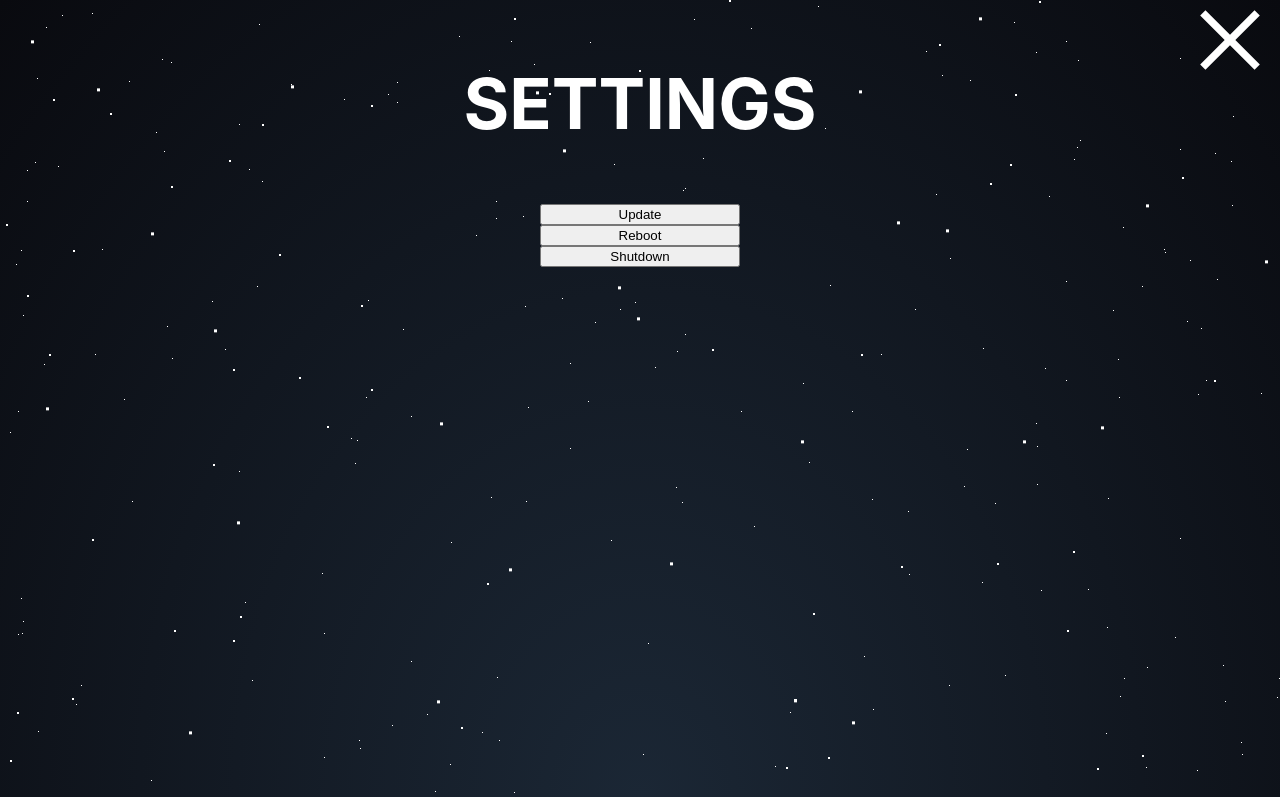
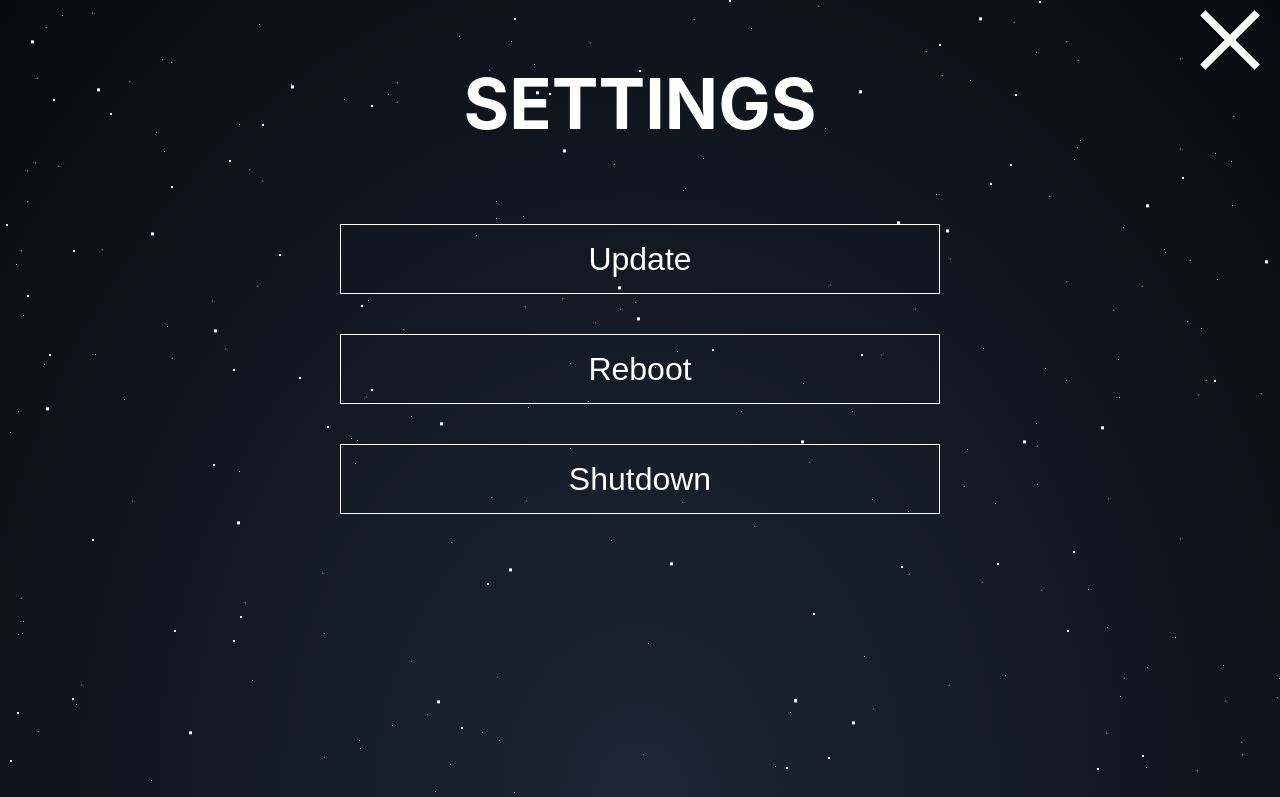
Before and after one commit to rdeepak2002/HomeHub, a React (Create React App) app: page /#/settings in a window 1280 px wide. Shown: the top 797 px of the page. Built offline with nearby package versions, Linux system fonts and the light colour scheme.

Commit message:
improved button looks

```diff
--- a/src/Screens/SettingsScreen.js
+++ b/src/Screens/SettingsScreen.js
@@ -18,7 +18,7 @@ class SettingsScreen extends Component {
     xmlhttp.onload  = function (e) {
       if (xmlhttp.readyState === 4) {
         if (xmlhttp.status === 200) {
-          let obj = JSON.parse(xmlhttp.responseText);
+          let obj = JSON.parse(xmlhttp.responseText)
           alert(obj.message)
         } else {
           console.error(xmlhttp.statusText)
@@ -44,7 +44,7 @@ class SettingsScreen extends Component {
     xmlhttp.onload  = function (e) {
       if (xmlhttp.readyState === 4) {
         if (xmlhttp.status === 200) {
-          let obj = JSON.parse(xmlhttp.responseText);
+          let obj = JSON.parse(xmlhttp.responseText)
           alert(obj.message)
         } else {
           console.error(xmlhttp.statusText)
@@ -70,7 +70,7 @@ class SettingsScreen extends Component {
     xmlhttp.onload  = function (e) {
       if (xmlhttp.readyState === 4) {
         if (xmlhttp.status === 200) {
-          let obj = JSON.parse(xmlhttp.responseText);
+          let obj = JSON.parse(xmlhttp.responseText)
           alert(obj.message)
         } else {
           console.error(xmlhttp.statusText)
--- a/src/Styles/SettingsScreen.css
+++ b/src/Styles/SettingsScreen.css
@@ -22,5 +22,11 @@
 }
 
 .btnContainer > button {
-  width: 200px;
+  font-size: 2rem;
+  color: white;
+  background-color: transparent;
+  border: 1px solid white;
+  width: 600px;
+  height: 70px;
+  margin: 20px;
 }
```
